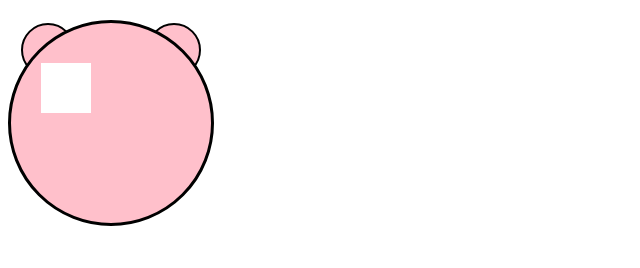
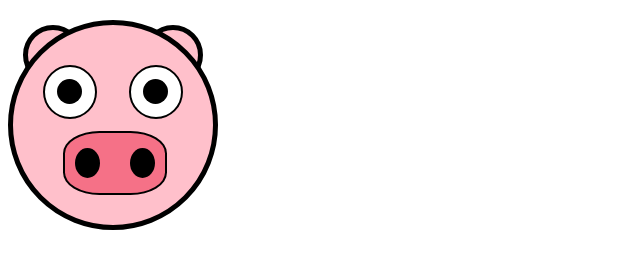
Before and after one commit to hamadshigri/css-position-assignment, a plain HTML site: page index.html in a window 1280 px wide. Shown: the whole page, without its empty margins (0-640 px from the left). Drawn offline with Linux system fonts and the light colour scheme.

Commit message:
Cartoon Completed through css position

```diff
--- a/index.html
+++ b/index.html
@@ -13,8 +13,9 @@
             <div class="ear"></div>
         </div>
         <div>
-            <div class="eye"></div>
+        <div class="eye">
             <div class="pupil"></div>
+        </div>
         <div class="eye">
             <div class="pupil"></div>
         </div>
--- a/style.css
+++ b/style.css
@@ -3,15 +3,15 @@
     height: 200px;
     margin-top: 20px;
     background-color: #ffc0cb;
-    border: 3px solid black;
-    border-radius: 200px;
+    border: 5px solid black;
+    border-radius: 50%;
     position: relative;
 }
 .head .ear {
     background-color: #ffc0cb;
     width: 50px;
     height: 50px;
-    border: 2px solid black;
+    border: 5px solid black;
     border-radius: 200px;
 }
 
@@ -21,16 +21,64 @@
     z-index: -1;
 }
 .head .ear:last-child {
+    position: absolute;
     right: 10px;
-    position: absolute;
     z-index: -1;
 }
+
 .eye {
     width: 50px;
     height: 50px;
     background-color: #fff;
+    right: 30px;
+    border-radius: 50%;
+    display: inline-block;
+    border: 2px solid black;
+}
+.eye:first-child {
     position: absolute;
     top: 40px;
     left: 30px;
+}
+.eye:last-child {
+   position: absolute;
+    top: 40px;
     right: 30px;
 }
+.pupil {
+    width: 25px;
+    height: 25px;
+    background: black;
+    position: absolute;
+    top: 12px;
+    left: 12px;
+    border-radius: 50%;
+}
+.nose {
+    width: 100px;
+    height: 60px;
+    position: absolute;
+    bottom: 30px;
+    border-radius: 35%;
+    background-color: #f57187;
+    border: 2px solid black;
+    margin: 0 auto;
+    left: 50px;
+}
+.nose .nostril {
+    width: 25px;
+    height: 30px;
+    position: relative;
+    border-radius: 50%;
+    background-color: black;
+}
+.nostril:first-child {
+    position: absolute;
+    top: 15px;
+    left: 10px;
+}
+.nostril:last-child {
+    position: absolute;
+    top: 15px;
+    right: 10px;
+}
```
